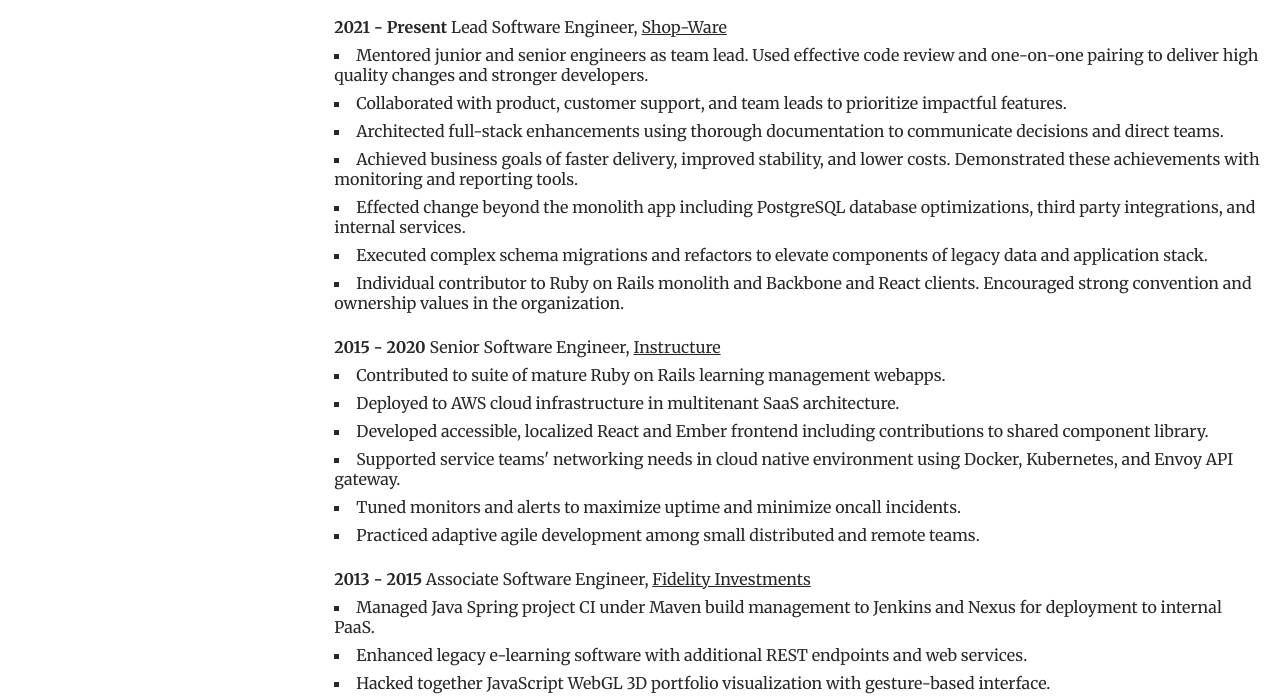
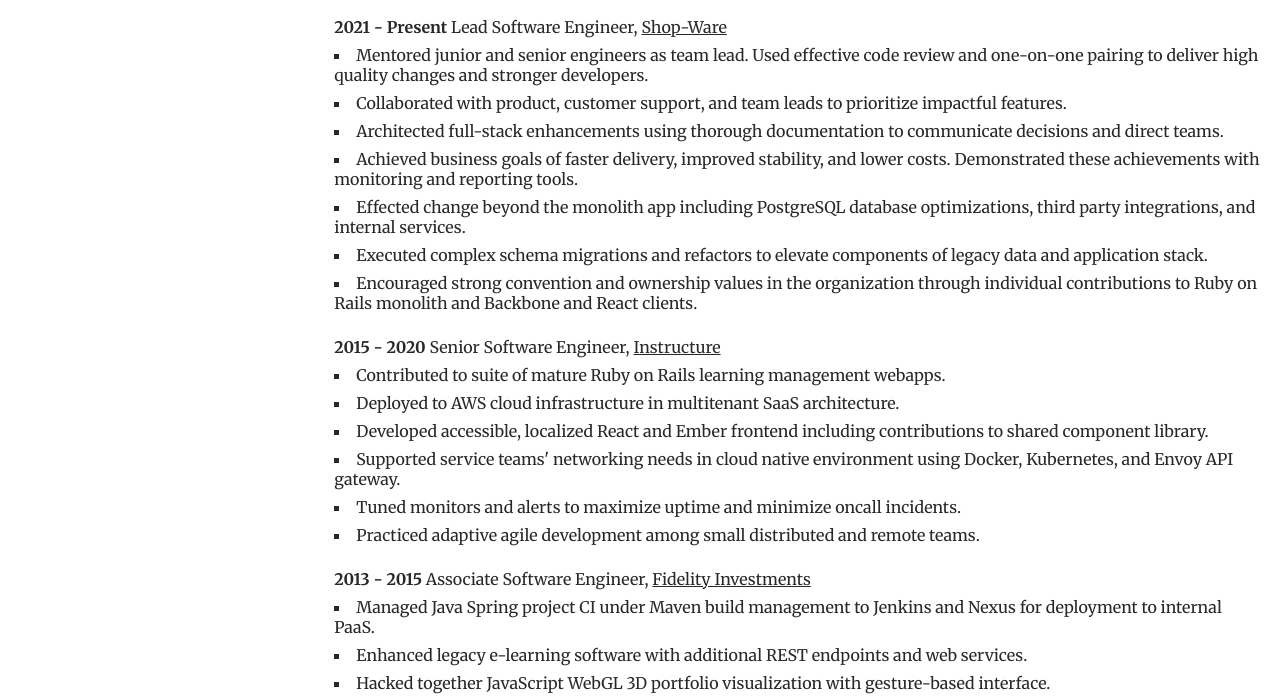
Before and after one commit to christianprescott/christianprescott.github.io, a website: page index.html in a window 1280 px wide. Shown: the part 110-806 px from the top of the page. Drawn offline with Linux system fonts and the light colour scheme.

Commit message:
Can you refactor a sentence?

```diff
--- a/index.html
+++ b/index.html
@@ -36,7 +36,7 @@
 						<li>Achieved business goals of faster delivery, improved stability, and lower costs. Demonstrated these achievements with monitoring and reporting tools.</li>
 						<li>Effected change beyond the monolith app including PostgreSQL database optimizations, third party integrations, and internal services.</li>
 						<li>Executed complex schema migrations and refactors to elevate components of legacy data and application stack.</li>
-						<li>Individual contributor to Ruby on Rails monolith and Backbone and React clients. Encouraged strong convention and ownership values in the organization.</li>
+						<li>Encouraged strong convention and ownership values in the organization through individual contributions to Ruby on Rails monolith and Backbone and React clients.</li>
 					</ul>
 				</li>
 				<li>
```
